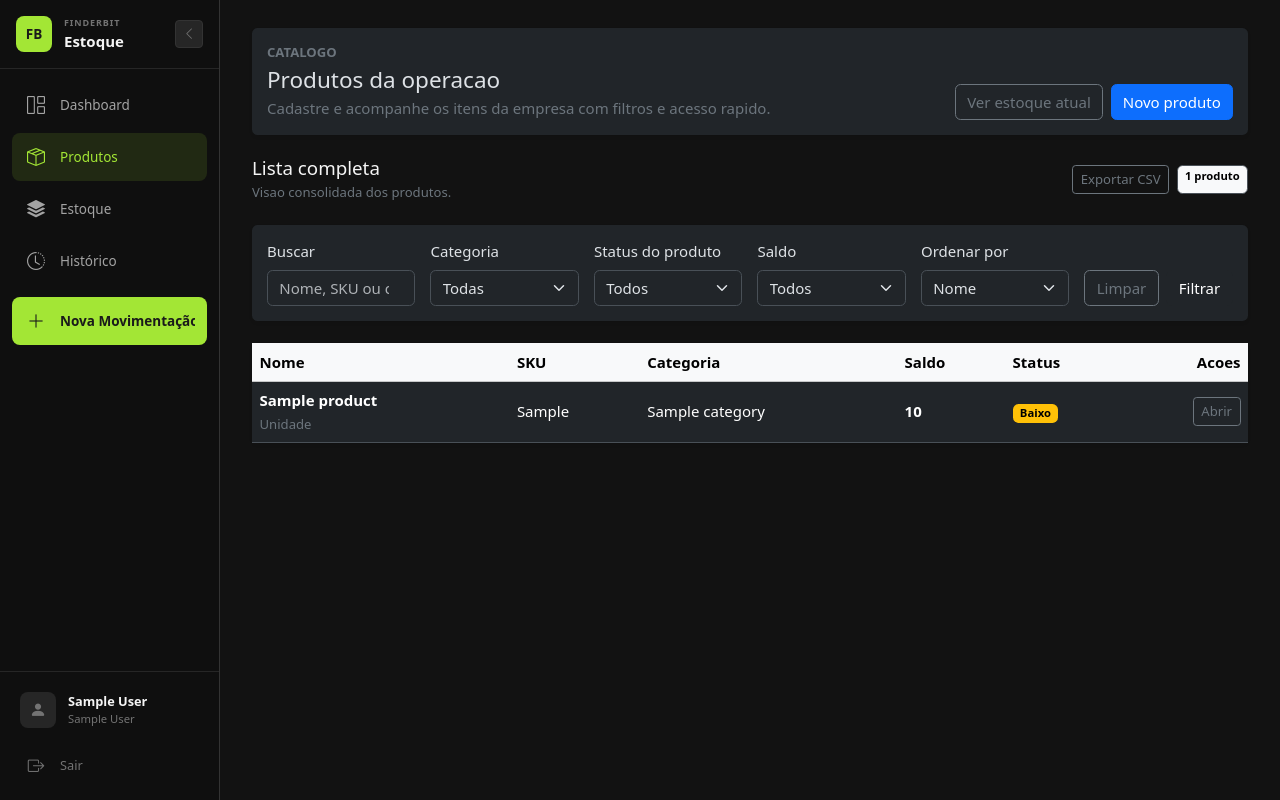
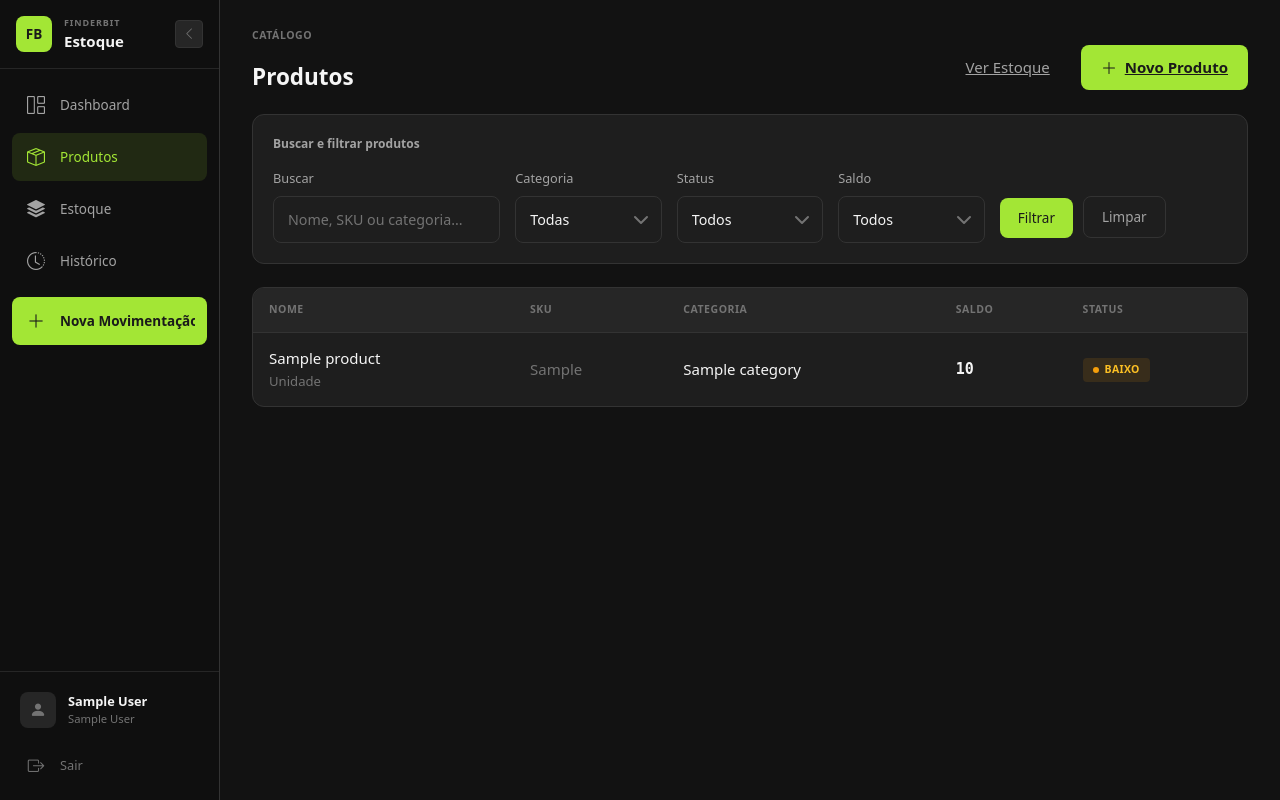
Before and after one commit to mrmateussiilva/estoque-django, a Django app: page /inventory/products/ in a window 1280 px wide. Run offline with Django 5.2, Linux system fonts and the light colour scheme; a user stored in the database is signed in; tables that the repository leaves empty hold one stand-in row (values such as "Sample post").

Commit message:
style: padronizar templates de produtos com design system

```diff
--- a/templates/inventory/product_list.html
+++ b/templates/inventory/product_list.html
@@ -4,103 +4,112 @@
 {% block page_title %}Produtos{% endblock %}
 
 {% block content %}
-<section class="vstack gap-4">
-    <div class="card shadow-sm border-0">
-        <div class="card-body d-flex flex-column flex-lg-row justify-content-between gap-3 align-items-lg-end">
-            <div>
-                <p class="text-uppercase small text-secondary fw-semibold mb-1">Catalogo</p>
-                <h3 class="h4 mb-1">Produtos da operacao</h3>
-                <p class="text-secondary mb-0">Cadastre e acompanhe os itens da empresa com filtros e acesso rapido.</p>
+<!-- Cabeçalho -->
+<header class="page-header">
+    <div class="page-header__info">
+        <p class="page-header__label">Catálogo</p>
+        <h1 class="page-header__title">Produtos</h1>
     </div>
-            <div class="d-flex gap-2 flex-wrap">
-                <a href="{% url 'inventory:stock-list' %}" class="btn btn-outline-secondary">Ver estoque atual</a>
-                <a href="{% url 'inventory:product-create' %}" class="btn btn-primary">Novo produto</a>
+    <div class="page-header__actions">
+        <a href="{% url 'inventory:stock-list' %}" class="btn-ghost">
+            Ver Estoque
+        </a>
+        <a href="{% url 'inventory:product-create' %}" class="btn-brand">
+            <svg xmlns="http://www.w3.org/2000/svg" width="16" height="16" fill="currentColor" viewBox="0 0 16 16">
+                <path d="M8 2a.5.5 0 0 1 .5.5v5h5a.5.5 0 0 1 0 1h-5v5a.5.5 0 0 1-1 0v-5h-5a.5.5 0 0 1 0-1h5v-5A.5.5 0 0 1 8 2Z"/>
+            </svg>
+            Novo Produto
+        </a>
     </div>
+</header>
+
+<!-- Filtros -->
+<div class="filter-bar mb-4">
+    <p class="filter-bar__title">Buscar e filtrar produtos</p>
+    <form method="get" class="row g-3">
+        <div class="col-md-6 col-lg-3">
+            <label class="form-label-custom">Buscar</label>
+            <input type="text" name="q" value="{{ filters.q }}" class="form-control-custom" placeholder="Nome, SKU ou categoria...">
         </div>
-    </div>
-
-    <div class="d-flex justify-content-between align-items-center flex-wrap gap-2">
-        <div>
-            <h3 class="h5 mb-0">Lista completa</h3>
-            <small class="text-secondary">Visao consolidada dos produtos.</small>
-        </div>
-        <div class="d-flex gap-2 flex-wrap">
-            <a href="{% url 'inventory:product-export' %}{% querystring %}" class="btn btn-outline-secondary btn-sm">Exportar CSV</a>
-            <span class="badge text-bg-light border">{{ page_obj.paginator.count }} produto{{ page_obj.paginator.count|pluralize }}</span>
-        </div>
-    </div>
-
-    <form method="get" class="card shadow-sm border-0">
-        <div class="card-body row g-3 align-items-end">
-            <div class="col-md-6 col-lg-2">
-                <label class="form-label">Buscar</label>
-                <input class="form-control" type="search" name="q" value="{{ filters.q }}" placeholder="Nome, SKU ou categoria">
-            </div>
-            <div class="col-md-6 col-lg-2">
-                <label class="form-label">Categoria</label>
-                <select class="form-select" name="category">
+        <div class="col-md-4 col-lg-2">
+            <label class="form-label-custom">Categoria</label>
+            <select name="category" class="form-select-custom">
                 <option value="">Todas</option>
-                    {% for category in categories %}<option value="{{ category.pk }}" {% if filters.category == category.pk|stringformat:'s' %}selected{% endif %}>{{ category.name }}</option>{% endfor %}
+                {% for category in categories %}
+                <option value="{{ category.pk }}" {% if filters.category == category.pk|stringformat:'s' %}selected{% endif %}>
+                    {{ category.name }}
+                </option>
+                {% endfor %}
             </select>
         </div>
-            <div class="col-md-6 col-lg-2">
-                <label class="form-label">Status do produto</label>
-                <select class="form-select" name="active">
+        <div class="col-md-4 col-lg-2">
+            <label class="form-label-custom">Status</label>
+            <select name="active" class="form-select-custom">
                 <option value="">Todos</option>
                 <option value="true" {% if filters.active == 'true' %}selected{% endif %}>Ativos</option>
                 <option value="false" {% if filters.active == 'false' %}selected{% endif %}>Inativos</option>
             </select>
         </div>
-            <div class="col-md-6 col-lg-2">
-                <label class="form-label">Saldo</label>
-                <select class="form-select" name="stock_status">
+        <div class="col-md-4 col-lg-2">
+            <label class="form-label-custom">Saldo</label>
+            <select name="stock_status" class="form-select-custom">
                 <option value="">Todos</option>
                 <option value="normal" {% if filters.stock_status == 'normal' %}selected{% endif %}>Normal</option>
                 <option value="low" {% if filters.stock_status == 'low' %}selected{% endif %}>Baixo</option>
             </select>
         </div>
-            <div class="col-md-6 col-lg-2">
-                <label class="form-label">Ordenar por</label>
-                <select class="form-select" name="ordering">
-                    <option value="name" {% if filters.ordering == 'name' %}selected{% endif %}>Nome</option>
-                    <option value="sku" {% if filters.ordering == 'sku' %}selected{% endif %}>SKU</option>
-                    <option value="category" {% if filters.ordering == 'category' %}selected{% endif %}>Categoria</option>
-                    <option value="stock_desc" {% if filters.ordering == 'stock_desc' %}selected{% endif %}>Maior saldo</option>
-                    <option value="stock_asc" {% if filters.ordering == 'stock_asc' %}selected{% endif %}>Menor saldo</option>
-                    <option value="recent" {% if filters.ordering == 'recent' %}selected{% endif %}>Mais recentes</option>
-                </select>
-            </div>
-            <div class="col-lg-2 d-flex gap-2 justify-content-lg-end">
-                <a href="{% url 'inventory:product-list' %}" class="btn btn-outline-secondary w-100">Limpar</a>
-                <button class="btn btn-dark w-100">Filtrar</button>
+        <div class="col-12 col-lg-3">
+            <label class="form-label-custom">&nbsp;</label>
+            <div class="filter-bar__actions">
+                <button type="submit" class="btn filter-bar__btn filter-bar__btn--submit">
+                    Filtrar
+                </button>
+                <a href="{% url 'inventory:product-list' %}" class="btn filter-bar__btn filter-bar__btn--clear">
+                    Limpar
+                </a>
             </div>
         </div>
     </form>
+</div>
 
-    <div class="card shadow-sm border-0">
-        <div class="table-responsive">
-            <table class="table align-middle mb-0">
-                <thead class="table-light">
-                    <tr><th>Nome</th><th>SKU</th><th>Categoria</th><th>Saldo</th><th>Status</th><th class="text-end">Acoes</th></tr>
+<!-- Tabela -->
+<div class="table-container">
+    <table class="table-custom">
+        <thead>
+            <tr>
+                <th>Nome</th>
+                <th>SKU</th>
+                <th>Categoria</th>
+                <th>Saldo</th>
+                <th>Status</th>
+            </tr>
         </thead>
         <tbody>
             {% for product in products %}
             <tr>
-                            <td><div class="fw-semibold">{{ product.name }}</div><small class="text-secondary">{{ product.get_unit_display }}</small></td>
-                            <td>{{ product.sku }}</td>
+                <td>
+                    <div class="fw-medium">{{ product.name }}</div>
+                    <small class="cell-muted">{{ product.get_unit_display }}</small>
+                </td>
+                <td class="cell-muted">{{ product.sku }}</td>
                 <td>{{ product.category.name }}</td>
-                            <td class="fw-semibold">{{ product.current_stock }}</td>
-                            <td>{% if product.current_stock <= product.minimum_stock %}<span class="badge text-bg-warning">Baixo</span>{% else %}<span class="badge text-bg-success">Normal</span>{% endif %}</td>
-                            <td class="text-end"><a href="{{ product.get_absolute_url }}" class="btn btn-sm btn-outline-secondary">Abrir</a></td>
+                <td class="cell-number">{{ product.current_stock }}</td>
+                <td>
+                    {% if product.current_stock <= product.minimum_stock %}
+                    <span class="badge-custom badge-warning-custom">Baixo</span>
+                    {% else %}
+                    <span class="badge-custom badge-success-custom">Normal</span>
+                    {% endif %}
+                </td>
             </tr>
             {% empty %}
-                        <tr><td colspan="6" class="text-center py-4 text-secondary">Nenhum produto cadastrado.</td></tr>
+            <tr>
+                <td colspan="5" class="text-center py-4 text-muted-custom">
+                    Nenhum produto cadastrado.
+                </td>
+            </tr>
             {% endfor %}
         </tbody>
     </table>
 </div>
-    </div>
-
-    {% include "components/pagination.html" %}
-</section>
 {% endblock %}
```
Also changed, not shown: templates/inventory/product_detail.html (+49 -33 lines), templates/inventory/product_form.html (+79 -26 lines). Lines whose indentation alone changed are shown as unchanged.
